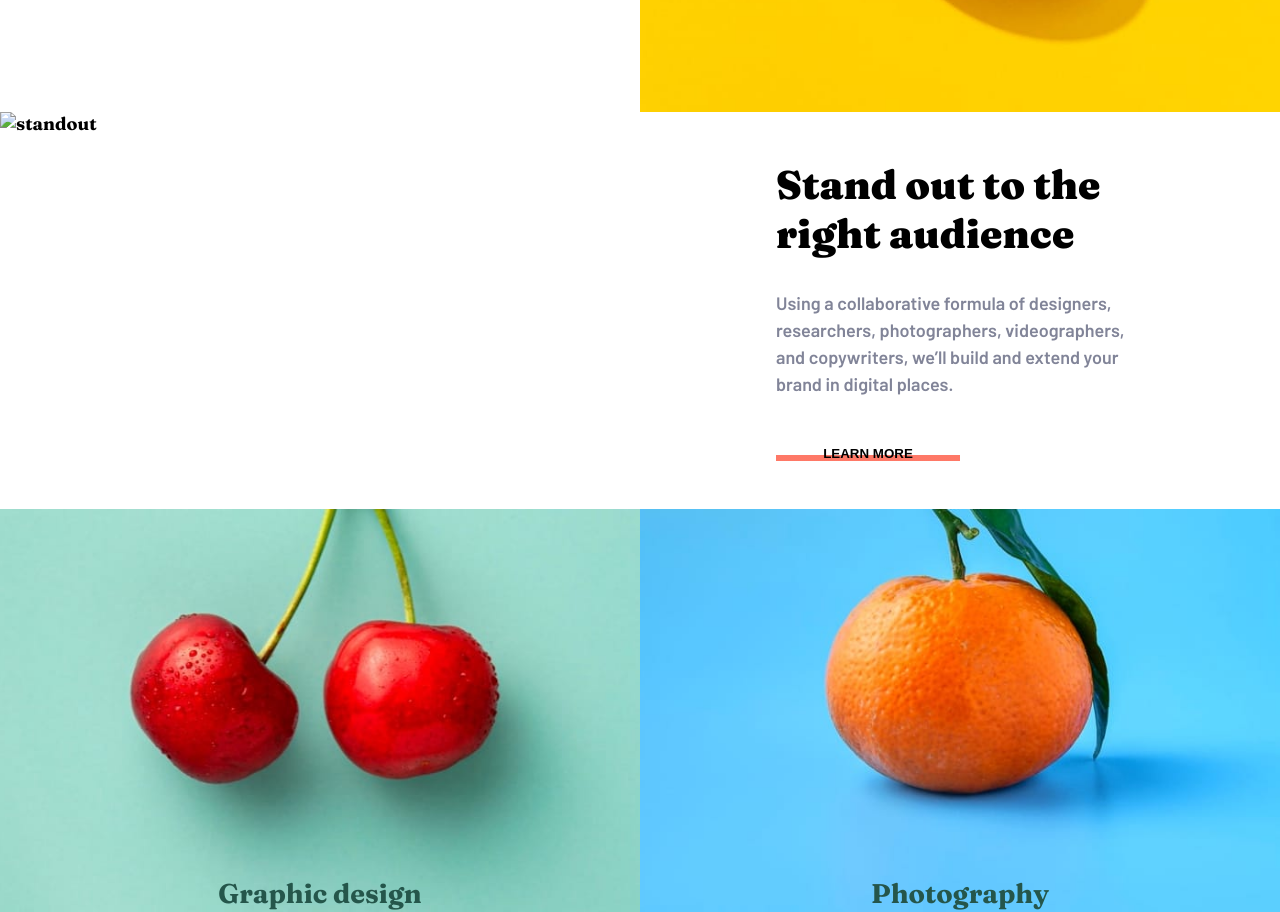
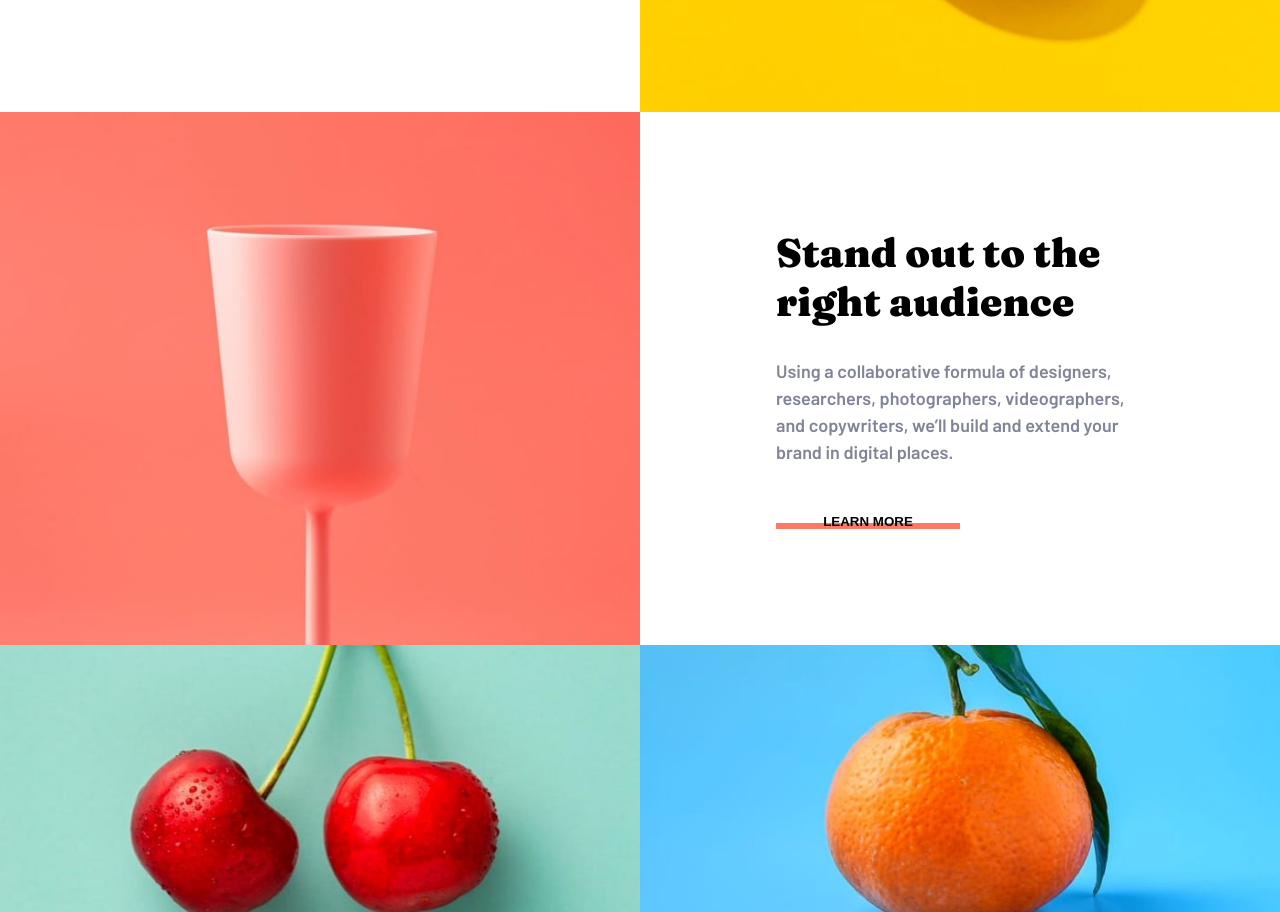
Before and after one commit to Sam007k/Sunnyside-Landing-Page, a plain HTML site: page index.html in a window 1280 px wide. Shown: the part 1220-2132 px from the top of the page. Drawn offline with nearby package versions, Linux system fonts and the light colour scheme; files that its build step writes are made by us from their sources; the site is published under a folder, as on GitHub Pages, so addresses that start at the root find nothing; files whose address does not match are found by name.

Commit message:
Update index.html

```diff
--- a/index.html
+++ b/index.html
@@ -60,7 +60,7 @@
 
     </section>
 
-    <img class="item3" src="/images/mobile/image-stand-out.jpg" alt="standout">
+    <img class="item3" src="./images/mobile/image-stand-out.jpg" alt="standout">
 
     <section class="intro">
       <div class="text">
```
